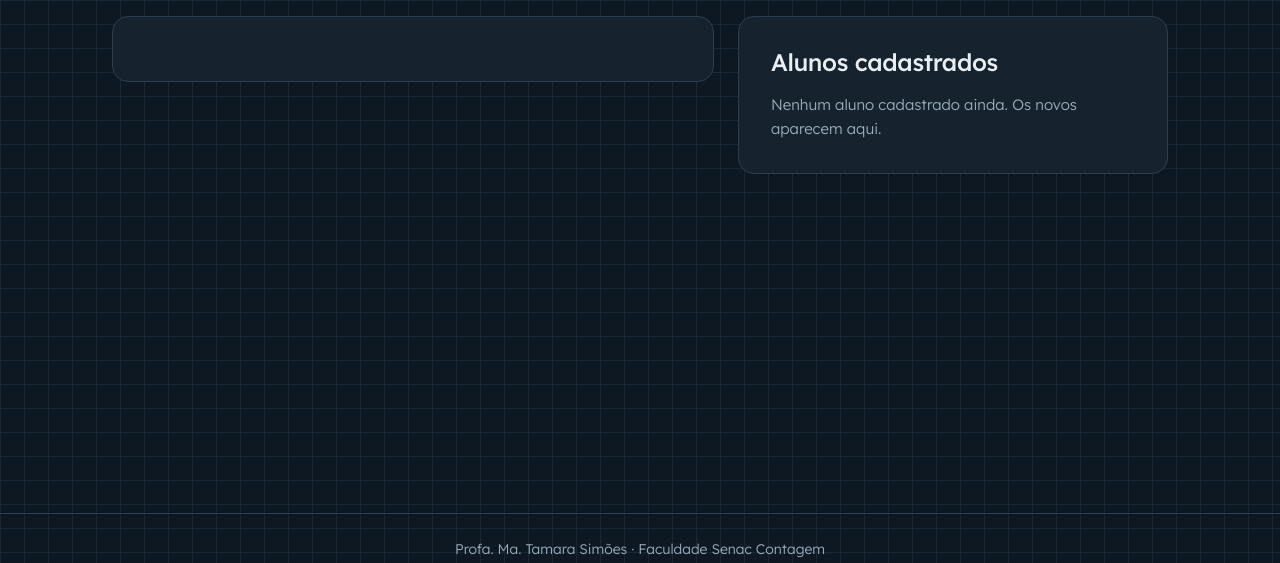
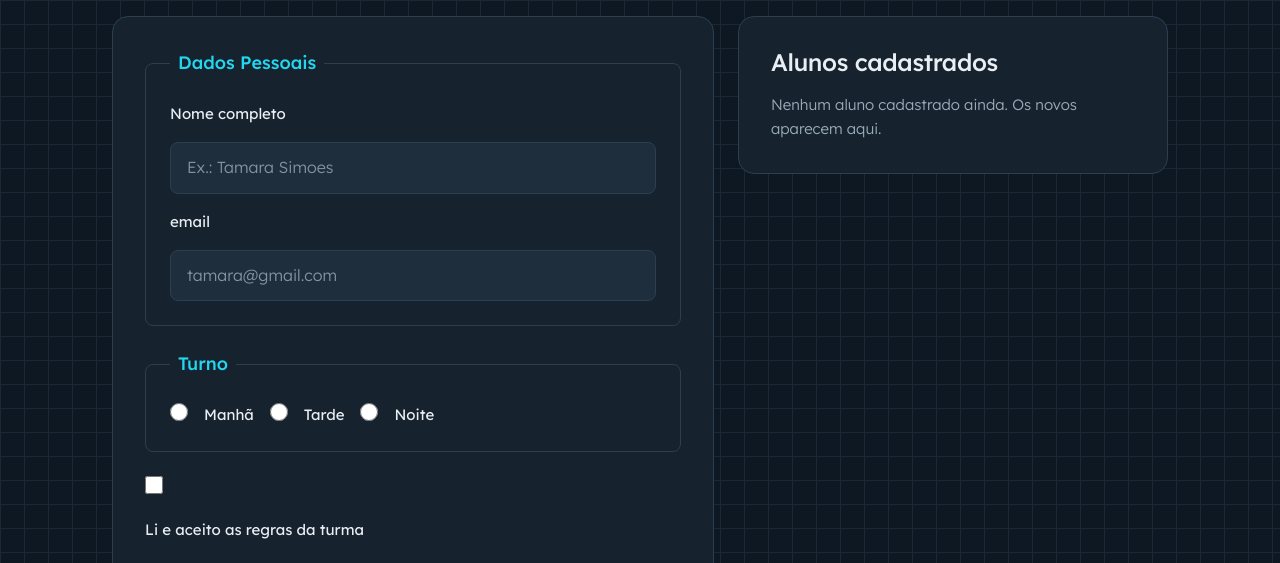
Before and after one commit to Roosevelt-Sales/javascript-forms-html-dom-js, a plain HTML site: page index.html in a window 1280 px wide. Shown: the part 216-779 px from the top of the page. Drawn offline with Linux system fonts and the light colour scheme.

Commit message:
formulario pronto

```diff
--- a/index.html
+++ b/index.html
@@ -36,7 +36,29 @@
         <div id="app" class="cartao">
 
           <!-- Seu <form> vai aqui -->
+            <form>
+              <fieldset>
+                <legend>Dados Pessoais</legend>
+              <label for="">Nome completo</label>
+              <input type="text" placeholder="Ex.: Tamara Simoes">
+              <label for="">email</label>
+              <input type="text" placeholder="tamara@gmail.com">
+            </fieldset>
+            <fieldset class="options">
+              <legend>Turno</legend>
+              <input type="radio" name="turno" id="manha">
+              <label for="manha">Manhã</label>
+              <input type="radio" name="turno" id="tarde">
+              <label for="tarde">Tarde</label>
+              <input type="radio" name="turno" id="noite">
+              <label for="noite">Noite</label>
 
+            </fieldset>
+            <input type="checkbox" name="" id="termos" required>
+            <label for="termos">Li e aceito as regras da turma</label>
+            <button class="botao-principal">Cadastrar</button>
+            <button>Limpar</button>
+            </form>
         </div>
 
         <!-- PARTE 2: o DOM vai criar os itens desta lista -->
@@ -44,6 +66,7 @@
           <h2>Alunos cadastrados</h2>
           <p id="lista-vazia" class="vazio">Nenhum aluno cadastrado ainda. Os novos aparecem aqui.</p>
           <ul id="lista-alunos" class="lista-alunos"></ul>
+
         </div>
 
       </div>
--- a/style.css
+++ b/style.css
@@ -416,3 +416,7 @@ button[type="reset"]:hover,
     display: none;
   }
 }
+
+.options {
+  flex-direction: row;
+}
```
